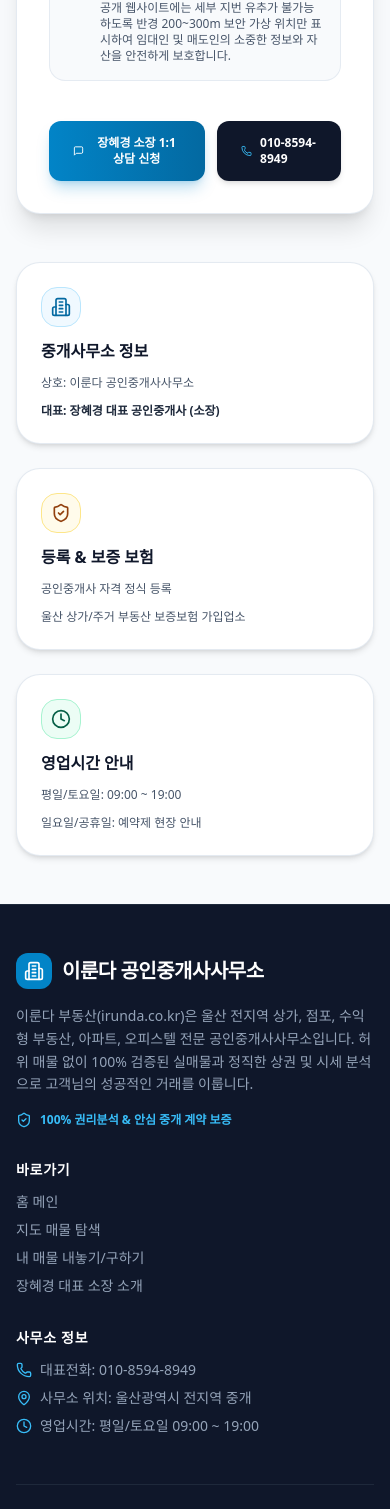
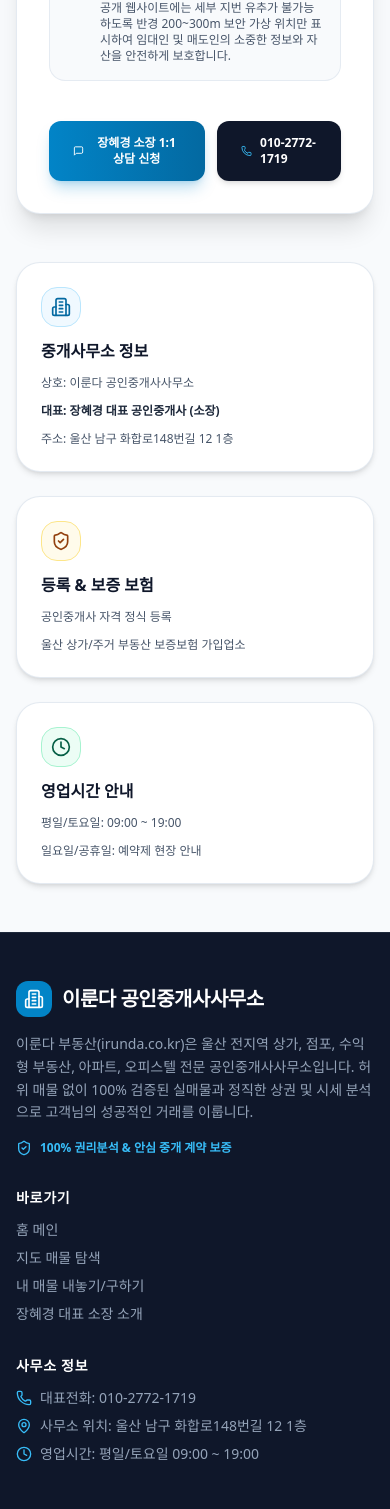
Before and after one commit to antemus/irunda-home, a Next.js app: page /about in a window 390 px wide. Shown: the part 1180-2689 px from the top of the page. Built offline with nearby package versions, Linux system fonts and the light colour scheme.

Commit message:
Update office address and representative phone number

```diff
--- a/src/app/about/page.tsx
+++ b/src/app/about/page.tsx
@@ -108,11 +108,11 @@
                 장혜경 소장 1:1 상담 신청
               </button>
               <a
-                href="tel:010-8594-8949"
+                href="tel:010-2772-1719"
                 className="px-6 py-3.5 bg-slate-900 hover:bg-slate-800 text-white font-extrabold text-xs rounded-xl shadow-md flex items-center gap-2"
               >
                 <Phone className="w-4 h-4 text-sky-400" />
-                010-8594-8949
+                010-2772-1719
               </a>
             </div>
           </div>
@@ -127,6 +127,7 @@
             <h3 className="text-base font-bold text-slate-900">중개사무소 정보</h3>
             <p className="text-xs font-medium text-slate-600">상호: 이룬다 공인중개사사무소</p>
             <p className="text-xs font-semibold text-slate-800">대표: 장혜경 대표 공인중개사 (소장)</p>
+            <p className="text-xs font-medium text-slate-600">주소: 울산 남구 화합로148번길 12 1층</p>
           </div>
 
           <div className="bg-white p-6 rounded-3xl border border-slate-200/90 shadow-md space-y-3">
--- a/src/components/FloatingContactBar.tsx
+++ b/src/components/FloatingContactBar.tsx
@@ -12,7 +12,7 @@
       <div className="fixed bottom-0 left-0 right-0 z-40 p-3 bg-white/90 backdrop-blur-md border-t border-slate-200/80 shadow-lg md:hidden">
         <div className="flex items-center gap-2 max-w-md mx-auto">
           <a
-            href="tel:010-8594-8949"
+            href="tel:010-2772-1719"
             className="flex-1 py-3 bg-gradient-to-r from-sky-600 to-sky-700 text-white rounded-xl font-bold text-xs flex items-center justify-center gap-1.5 shadow-md shadow-sky-600/20 active:scale-95 transition-transform"
           >
             <Phone className="w-4 h-4" />
--- a/src/components/Footer.tsx
+++ b/src/components/Footer.tsx
@@ -57,11 +57,11 @@
             <div className="space-y-2 text-sm text-slate-400">
               <p className="flex items-center gap-2">
                 <Phone className="w-4 h-4 text-sky-400 shrink-0" />
-                대표전화: 010-8594-8949
+                대표전화: 010-2772-1719
               </p>
               <p className="flex items-start gap-2">
                 <MapPin className="w-4 h-4 text-sky-400 shrink-0 mt-0.5" />
-                사무소 위치: 울산광역시 전지역 중개
+                사무소 위치: 울산 남구 화합로148번길 12 1층
               </p>
               <p className="flex items-center gap-2">
                 <Clock className="w-4 h-4 text-sky-400 shrink-0" />
--- a/src/components/Header.tsx
+++ b/src/components/Header.tsx
@@ -75,7 +75,7 @@
                 빠른 문의
               </button>
               <a
-                href="tel:010-8594-8949"
+                href="tel:010-2772-1719"
                 className="px-5 py-2.5 rounded-xl bg-gradient-to-r from-sky-600 to-sky-700 hover:from-sky-700 hover:to-sky-800 text-white font-extrabold text-sm shadow-md shadow-sky-600/25 transition-all flex items-center gap-2 hover:scale-105"
               >
                 <Phone className="w-4 h-4" />
@@ -139,11 +139,11 @@
             </Link>
             <div className="pt-2 border-t border-slate-100">
               <a
-                href="tel:010-8594-8949"
+                href="tel:010-2772-1719"
                 className="w-full py-3 rounded-xl bg-sky-600 text-white font-extrabold text-center text-sm flex items-center justify-center gap-2 shadow-md shadow-sky-600/20"
               >
                 <Phone className="w-4 h-4" />
-                전화 연결 (010-8594-8949)
+                전화 연결 (010-2772-1719)
               </a>
             </div>
           </div>
```
